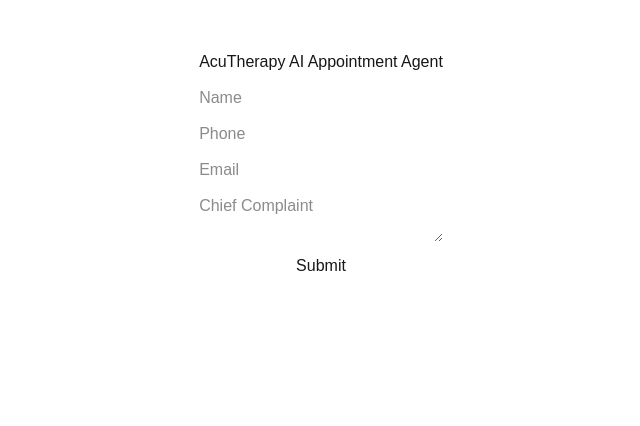
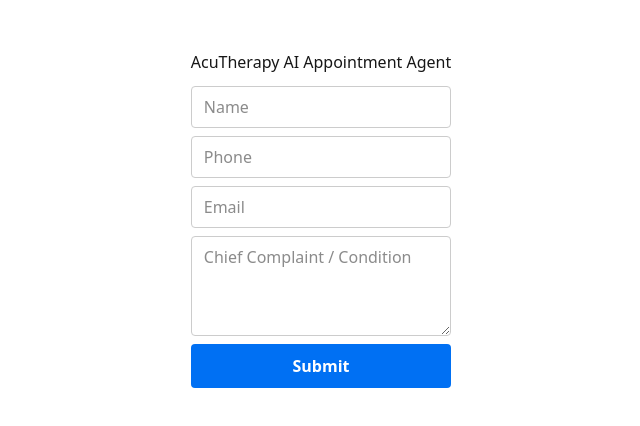
Before and after one commit to acutherapy/clinic-ai-agent, a Next.js app: page / in a window 1280 px wide. Shown: the top 426 px of the page, without its empty margins (319-959 px from the left). Built offline with nearby package versions, Linux system fonts and the light colour scheme; no server answers.

Commit message:
feat: enhance new lead intake to support Supabase webhooks and link frontend website form

```diff
--- a/src/app/api/new-lead/route.ts
+++ b/src/app/api/new-lead/route.ts
@@ -8,6 +8,10 @@ export async function POST(req: NextRequest) {
   try {
     const body = await req.json();
 
+    // Check if called via Supabase Database Webhook (nested in body.record)
+    const isWebhook = !!body.record;
+    const record = isWebhook ? body.record : body;
+
     const {
       name,
       phone,
@@ -15,7 +19,7 @@ export async function POST(req: NextRequest) {
       email,
       location,
       preferred_contact,
-    } = body;
+    } = record;
 
     if (!name || !phone) {
       return NextResponse.json(
@@ -41,7 +45,11 @@ export async function POST(req: NextRequest) {
       console.error("Error fetching slots for new lead:", err);
     }
 
-    // 2. Save the initial lead record to Supabase first
+    let leadId = record.id;
+    let leadNotes = record.notes || "";
+
+    // 2. If not triggered by webhook, insert the new lead into Supabase leads table
+    if (!isWebhook) {
       const { data: lead, error: insertError } = await supabase
         .from("leads")
         .insert({
@@ -62,6 +70,9 @@ export async function POST(req: NextRequest) {
         console.error("Error inserting lead to Supabase:", insertError);
         throw new Error(`Database insert failed: ${insertError.message}`);
       }
+      leadId = lead.id;
+      leadNotes = lead.notes;
+    }
 
     // 3. Generate a warm, personalized outreach SMS using Emma
     const outreachPromptMessage = `Hi ${name}, this is Dr. Cai from AcuTherapy Clinics. I received your request regarding: ${condition || "treatment"}. Here are my openings.`;
@@ -76,7 +87,7 @@ export async function POST(req: NextRequest) {
 
     let smsResult: any = null;
     let contactStatus = "CONTACTED";
-    let leadNotes = `Automatically sent initial outreach SMS on ${new Date().toLocaleString()}`;
+    let smsLogNotes = `Automatically sent initial outreach SMS on ${new Date().toLocaleString()}`;
 
     try {
       // 4. Send SMS to the patient
@@ -86,19 +97,19 @@ export async function POST(req: NextRequest) {
       await saveConversation(phone, "assistant", message);
     } catch (smsErr: any) {
       console.error("SMS transmission failed, updating lead status:", smsErr);
-      contactStatus = "NEW"; // Maintain NEW status due to database check constraint
-      leadNotes = `SMS outreach failed on ${new Date().toLocaleString()}. Error: ${smsErr.message}`;
+      contactStatus = "NEW"; // Keep status as NEW if SMS fails
+      smsLogNotes = `SMS outreach failed on ${new Date().toLocaleString()}. Error: ${smsErr.message}`;
     }
 
-    // 6. Update the lead status based on SMS outcome
+    // 6. Update the lead record status and notes based on SMS outcome
     const { data: updatedLead, error: updateError } = await supabase
       .from("leads")
       .update({
         status: contactStatus,
-        notes: lead.notes ? `${lead.notes}\n${leadNotes}` : leadNotes,
+        notes: leadNotes ? `${leadNotes}\n${smsLogNotes}` : smsLogNotes,
         last_contacted_at: smsResult ? new Date().toISOString() : null,
       })
-      .eq("id", lead.id)
+      .eq("id", leadId)
       .select()
       .single();
 
@@ -108,11 +119,12 @@ export async function POST(req: NextRequest) {
 
     return NextResponse.json({
       success: smsResult ? true : false,
+      isWebhook,
       phone,
       slots,
       smsResult,
-      lead: updatedLead || lead,
-      smsError: smsResult ? null : leadNotes,
+      lead: updatedLead || record,
+      smsError: smsResult ? null : smsLogNotes,
     });
 
   } catch (err: any) {
--- a/src/app/page.tsx
+++ b/src/app/page.tsx
@@ -1,48 +1,63 @@
 "use client";
 
 import { useState } from "react";
-import { supabase } from "@/lib/supabase";
 
 export default function Home() {
-
-  const [patientName, setPatientName] =
-    useState("");
-
-  const [phone, setPhone] =
-    useState("");
-
-  const [email, setEmail] =
-    useState("");
-
-  const [complaint, setComplaint] =
-    useState("");
+  const [patientName, setPatientName] = useState("");
+  const [phone, setPhone] = useState("");
+  const [email, setEmail] = useState("");
+  const [complaint, setComplaint] = useState("");
+  const [loading, setLoading] = useState(false);
 
   async function submitForm() {
-
-    const { error } =
-      await supabase
-        .from("appointments")
-        .insert([
-          {
-            patient_name: patientName,
-            phone: phone,
-            email: email,
-            chief_complaint: complaint,
-            status: "new",
-          },
-        ]);
-
-    if (error) {
-      alert(error.message);
+    if (!patientName || !phone) {
+      alert("Please provide at least a name and phone number.");
       return;
     }
 
-    alert("Appointment Request Submitted");
+    setLoading(true);
+    try {
+      const response = await fetch("/api/new-lead", {
+        method: "POST",
+        headers: {
+          "Content-Type": "application/json",
+        },
+        body: JSON.stringify({
+          name: patientName,
+          phone: phone,
+          email: email || null,
+          condition: complaint || null,
+          location: "Honolulu", // Default location
+          preferred_contact: "Text",
+        }),
+      });
+
+      const result = await response.json();
+
+      if (!response.ok) {
+        throw new Error(result.error || "Submission failed");
+      }
+
+      if (result.success) {
+        alert("Appointment Request Submitted and SMS sent successfully!");
+      } else {
+        alert(
+          `Appointment request recorded in database.\n\nNote: SMS invitation could not be sent: ${
+            result.smsError || "Unknown SMS error"
+          }`
+        );
+      }
 
       setPatientName("");
       setPhone("");
       setEmail("");
       setComplaint("");
+    } catch (err: any) {
+      console.error(err);
+      alert("Error submitting request: " + err.message);
+    } finally {
+      setLoading(false);
+    }
   }
 
   return (
@@ -53,47 +68,66 @@ export default function Home() {
         display: "flex",
         flexDirection: "column",
         gap: 12,
+        fontFamily: "system-ui, -apple-system, sans-serif",
+        padding: "0 20px",
       }}
     >
-      <h1>
-        AcuTherapy AI Appointment Agent
-      </h1>
+      <h1>AcuTherapy AI Appointment Agent</h1>
 
+      <div style={{ display: "flex", flexDirection: "column", gap: 8 }}>
         <input
           placeholder="Name"
           value={patientName}
-        onChange={(e) =>
-          setPatientName(e.target.value)
-        }
+          onChange={(e) => setPatientName(e.target.value)}
+          disabled={loading}
+          style={{ padding: "8px 12px", borderRadius: 4, border: "1px solid #ccc" }}
         />
 
         <input
           placeholder="Phone"
           value={phone}
-        onChange={(e) =>
-          setPhone(e.target.value)
-        }
+          onChange={(e) => setPhone(e.target.value)}
+          disabled={loading}
+          style={{ padding: "8px 12px", borderRadius: 4, border: "1px solid #ccc" }}
         />
 
         <input
           placeholder="Email"
           value={email}
-        onChange={(e) =>
-          setEmail(e.target.value)
-        }
+          onChange={(e) => setEmail(e.target.value)}
+          disabled={loading}
+          style={{ padding: "8px 12px", borderRadius: 4, border: "1px solid #ccc" }}
         />
 
         <textarea
-        placeholder="Chief Complaint"
+          placeholder="Chief Complaint / Condition"
           value={complaint}
-        onChange={(e) =>
-          setComplaint(e.target.value)
-        }
+          onChange={(e) => setComplaint(e.target.value)}
+          disabled={loading}
+          style={{
+            padding: "8px 12px",
+            borderRadius: 4,
+            border: "1px solid #ccc",
+            minHeight: 100,
+          }}
         />
 
-      <button onClick={submitForm}>
-        Submit
+        <button
+          onClick={submitForm}
+          disabled={loading}
+          style={{
+            padding: "10px 16px",
+            borderRadius: 4,
+            border: "none",
+            backgroundColor: loading ? "#999" : "#0070f3",
+            color: "white",
+            fontWeight: "bold",
+            cursor: loading ? "not-allowed" : "pointer",
+          }}
+        >
+          {loading ? "Submitting..." : "Submit"}
         </button>
+      </div>
     </main>
   );
 }
```
Lines whose indentation alone changed are shown as unchanged.
